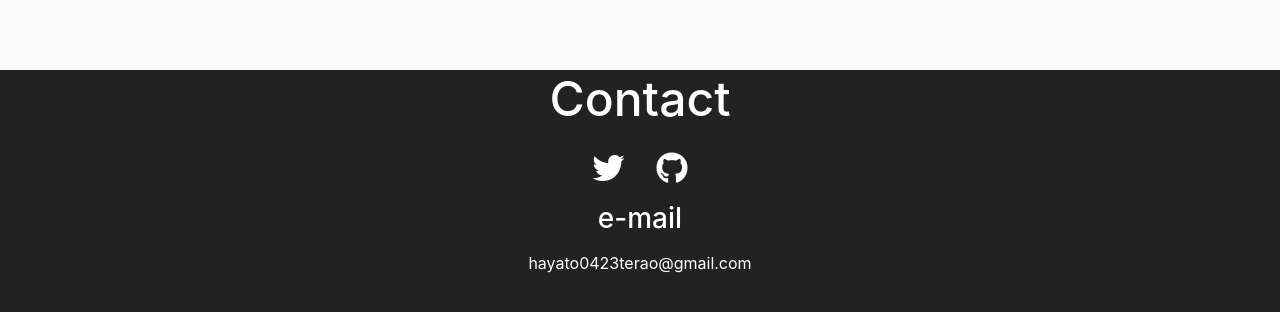
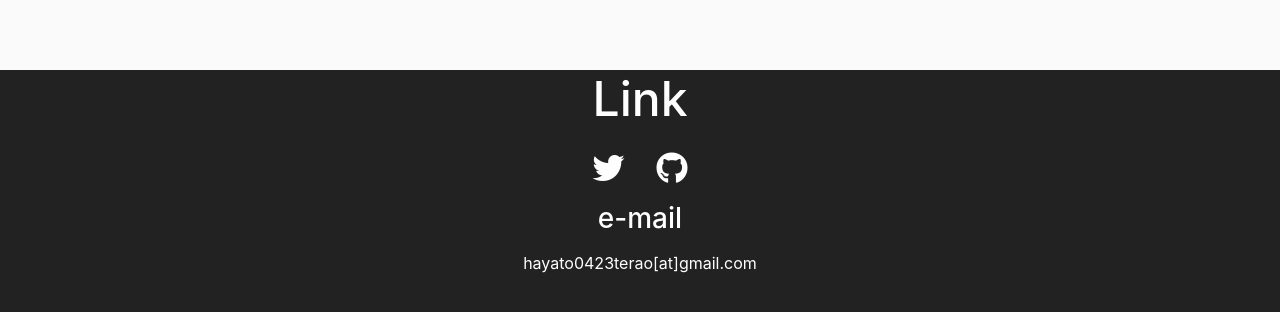
Before and after one commit to hayato423/myportfolio, a React (Create React App) app: page / in a window 1280 px wide. Shown: the part 3332-3644 px from the top of the page. Built offline with nearby package versions, Linux system fonts and the light colour scheme.

Commit message:
change email addres

```diff
--- a/src/componensts/Footer/Footer.js
+++ b/src/componensts/Footer/Footer.js
@@ -1,16 +1,16 @@
 import React from 'react';
 import './style.css';
-import {Container,Row,Col} from 'react-bootstrap';
+import {Container} from 'react-bootstrap';
 
 const Footer = () => {
   return (
     <div className='footer'>
-      <h2 className='footer-head-line'>Contact</h2>
+      <h2 className='footer-head-line'>Link</h2>
       <Container>
       <a href='https://twitter.com/hayat999423'target="_blank" rel='noopener noreferrer'><i className="fab fa-twitter fa-2x mx-3 mt-3 icon"></i></a>
       <a href='https://github.com/hayato423' target="_blank" rel='noopener noreferrer'><i className="fab fa-github fa-2x mx-3 mt-3 icon"></i></a>
       <h3 className='my-3'>e-mail</h3>
-      <p>hayato0423terao@gmail.com</p>
+      <p>hayato0423terao[at]gmail.com</p>
       </Container>
     </div>
   )
```
